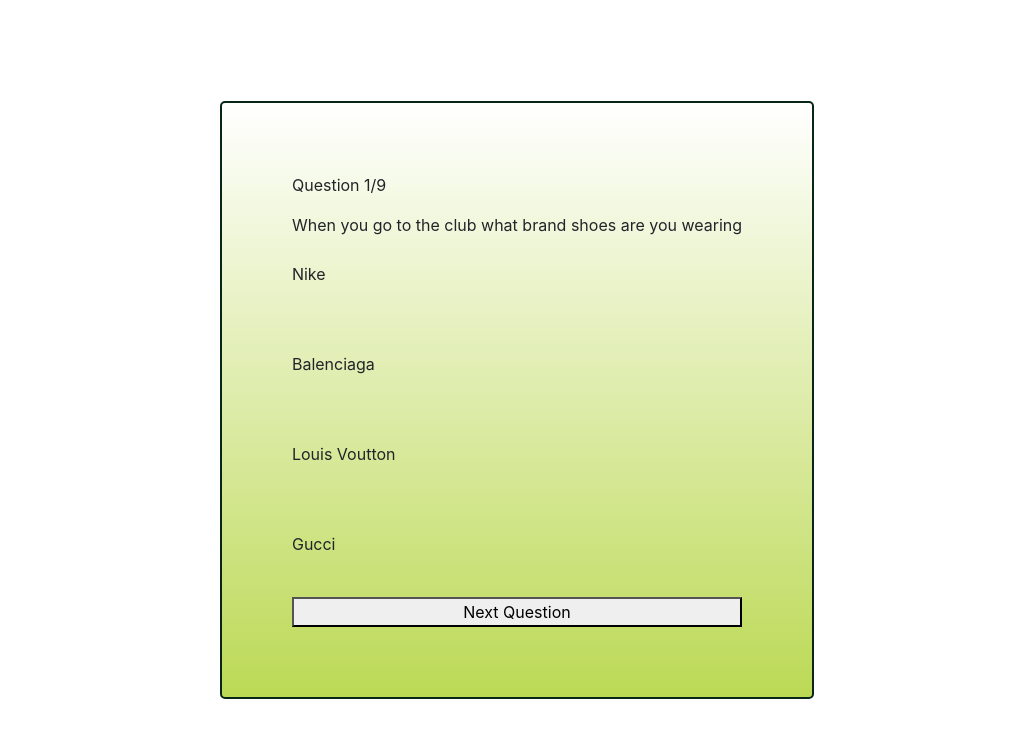
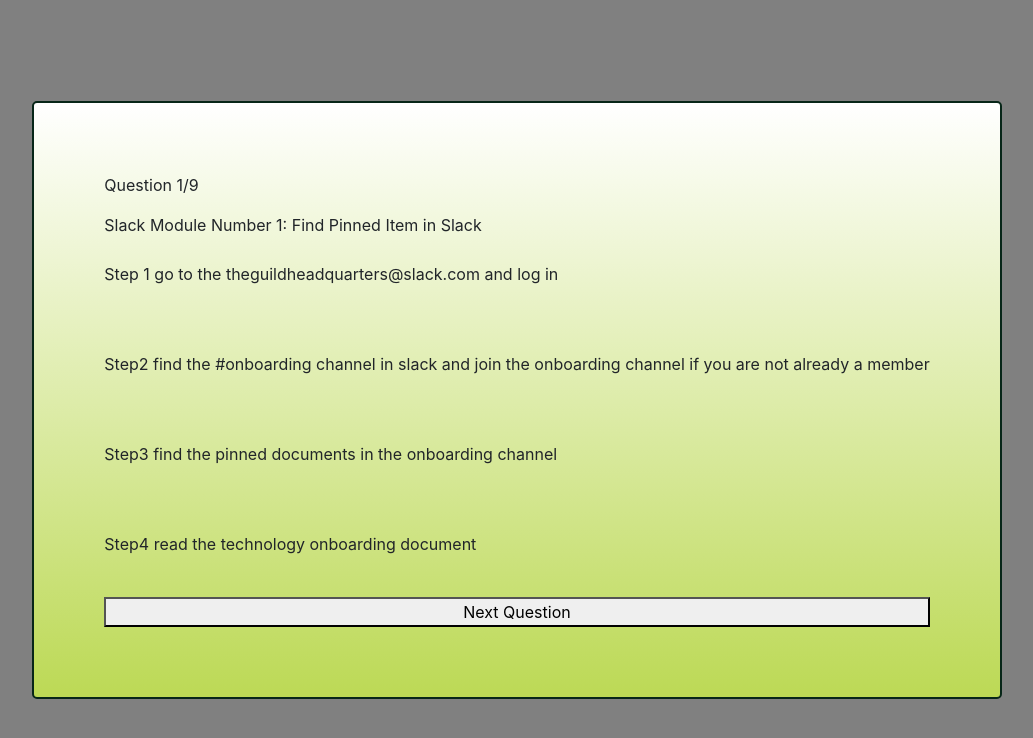
Before and after one commit to germain1909/quizme, a React (Create React App) app: page / in a window 1280 px wide. Shown: the top 738 px of the page, without its empty margins (123-1156 px from the left). Built offline with nearby package versions, Linux system fonts and the light colour scheme.

Commit message:
Add initial guild styling

```diff
--- a/src/Home.css
+++ b/src/Home.css
@@ -1,8 +1,9 @@
  .background{
-    background-color: white;
+    background-color:grey;
     min-height: 100vh;
   display: flex;
   flex-direction: column;
   align-items: center;
   justify-content: center;
+
 };
--- a/src/Home.js
+++ b/src/Home.js
@@ -4,8 +4,8 @@
 
 
 const questions =[
-    'When you go to the club what brand shoes are you wearing',
-    'What snack are you getting off of the ice cream truck',
+    'Slack Module Number 1: Find Pinned Item in Slack',
+    'Slack module Number 2: Introduce to the team on slack',
     'When asked who you would vote for president in 2020 you reply?',
     'When asked who influenced you musically you reply',
     'At your concert what is your audience interaction?',
@@ -16,16 +16,16 @@
 
 let answers = [
 
-    [   'Nike',
-        'Balenciaga',
-        'Louis Voutton',
-        'Gucci'
+    [   'Step 1 go to the theguildheadquarters@slack.com and log in',
+        'Step2 find the #onboarding channel in slack and join the onboarding channel if you are not already a member',
+        'Step3 find the pinned documents in the onboarding channel',
+        'Step4 read the technology onboarding document'
     ],
     [
-        'Bomb Pop',
-        'Fudge Bar',
-        'Snow Cone',
-        'Ice Cream Sandwich'
+        'Step 1 Go to the #general channel inside of the guild slack workspace',
+        'Step 2 Right a short introduction about yourself',
+        'Step 3 In the intro you must include your hometown, favorite movie, and the word green',
+        'Step 4 Send your introduction to the General channel '
     ],
     [
         'Kanye West',
```
